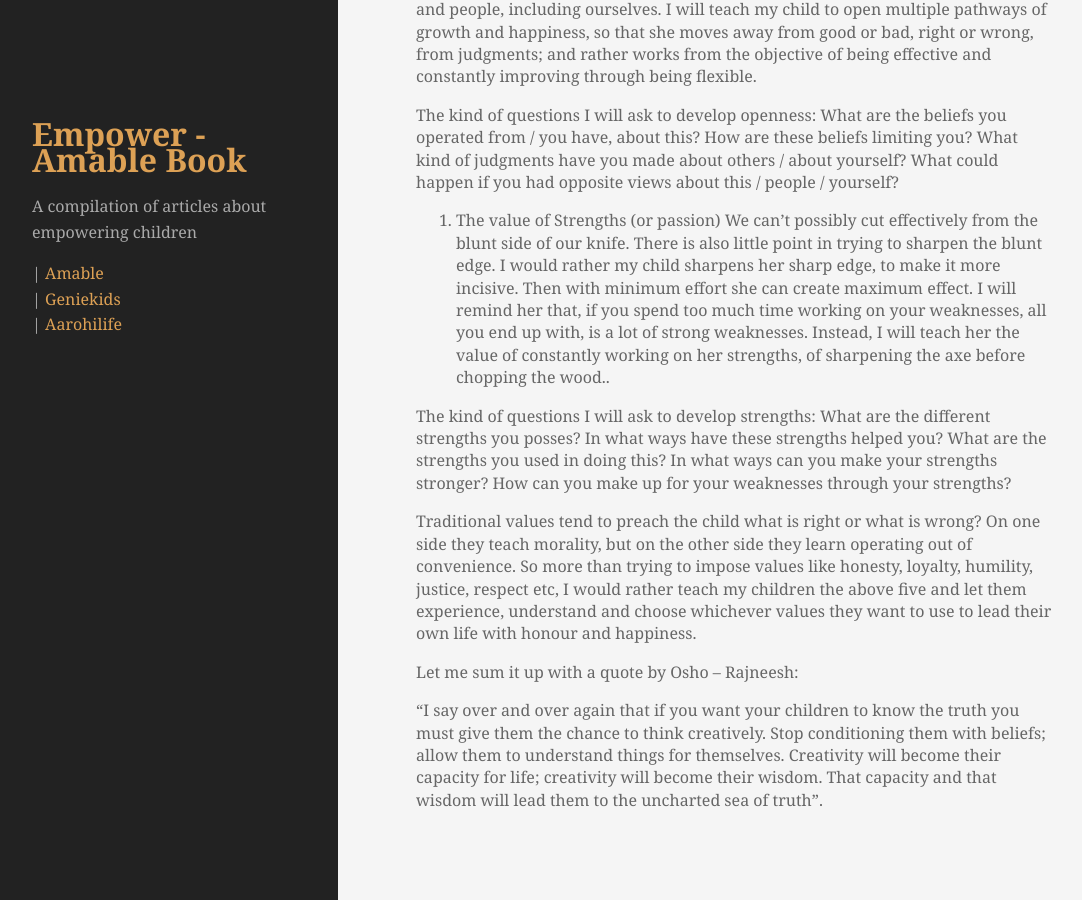
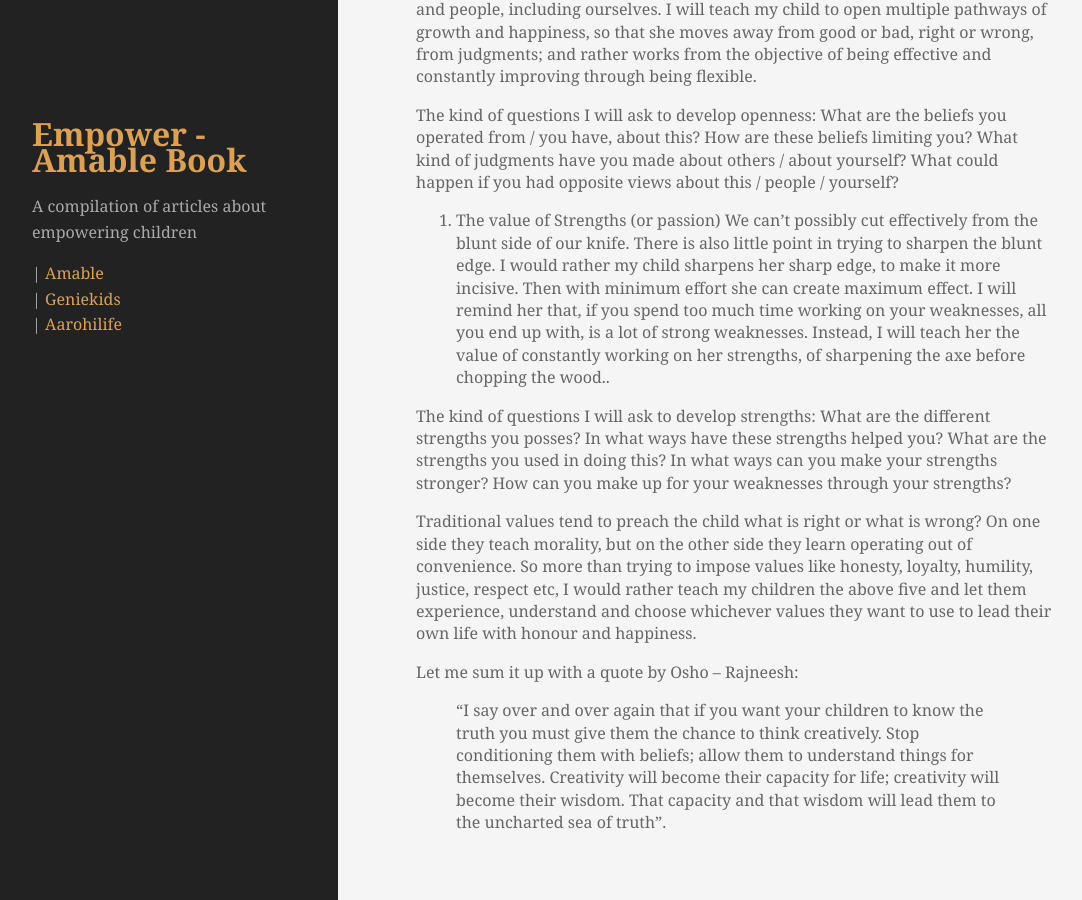
Before and after one commit to amitkaps/empower, a Jekyll site: the page built from _posts/2013-08-01-ch01-5values.md, in a window 1280 px wide and 900 px high, scrolled down 1297 px. Shown: the whole window, without its empty margins (18-1100 px from the left). Built offline with Jekyll 4.4.1, drawn with Linux system fonts in a browser that asks for light colours.

```diff
--- a/_posts/2013-08-01-ch01-5values.md
+++ b/_posts/2013-08-01-ch01-5values.md
@@ -45,4 +46,4 @@ Traditional values tend to preach the child what is right or what is wrong? On o
 
 Let me sum it up with a quote by Osho – Rajneesh:
 
-“I say over and over again that if you want your children to know the truth you must give them the chance to think creatively. Stop conditioning them with beliefs; allow them to understand things for themselves. Creativity will become their capacity for life; creativity will become their wisdom. That capacity and that wisdom will lead them to the uncharted sea of truth”.
+> “I say over and over again that if you want your children to know the truth you must give them the chance to think creatively. Stop conditioning them with beliefs; allow them to understand things for themselves. Creativity will become their capacity for life; creativity will become their wisdom. That capacity and that wisdom will lead them to the uncharted sea of truth”.
```
Also changed, not shown: other parts of _posts/2013-08-01-ch01-5values.md (+2 -1 lines).
